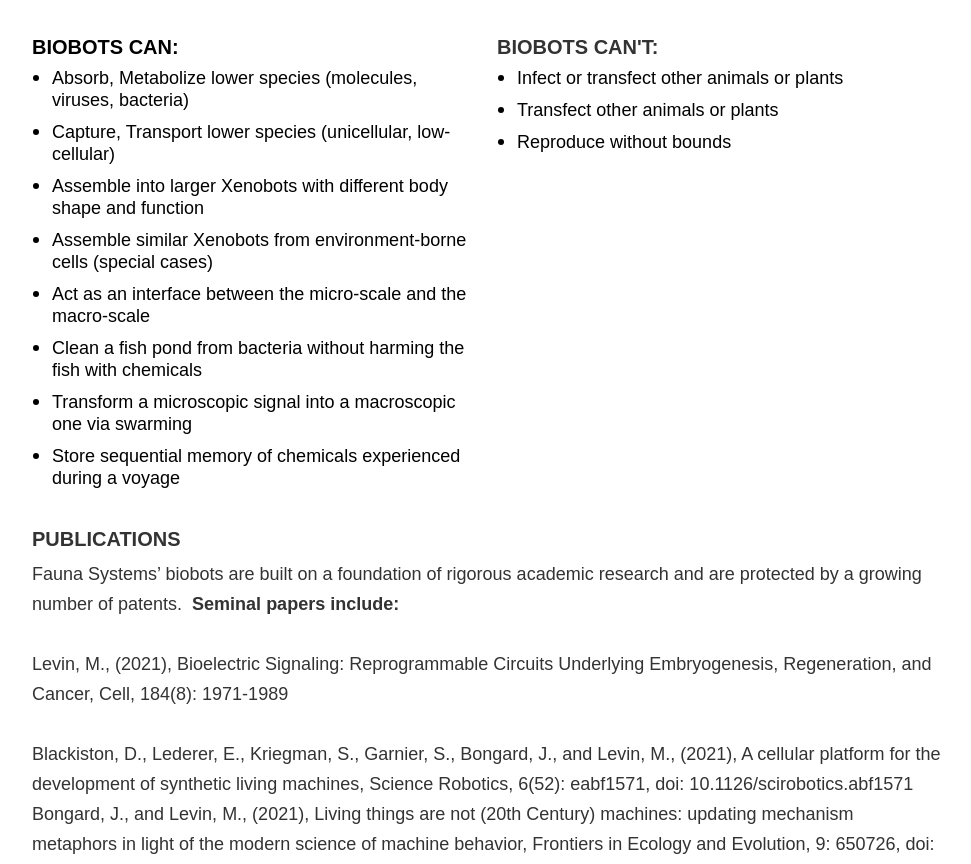
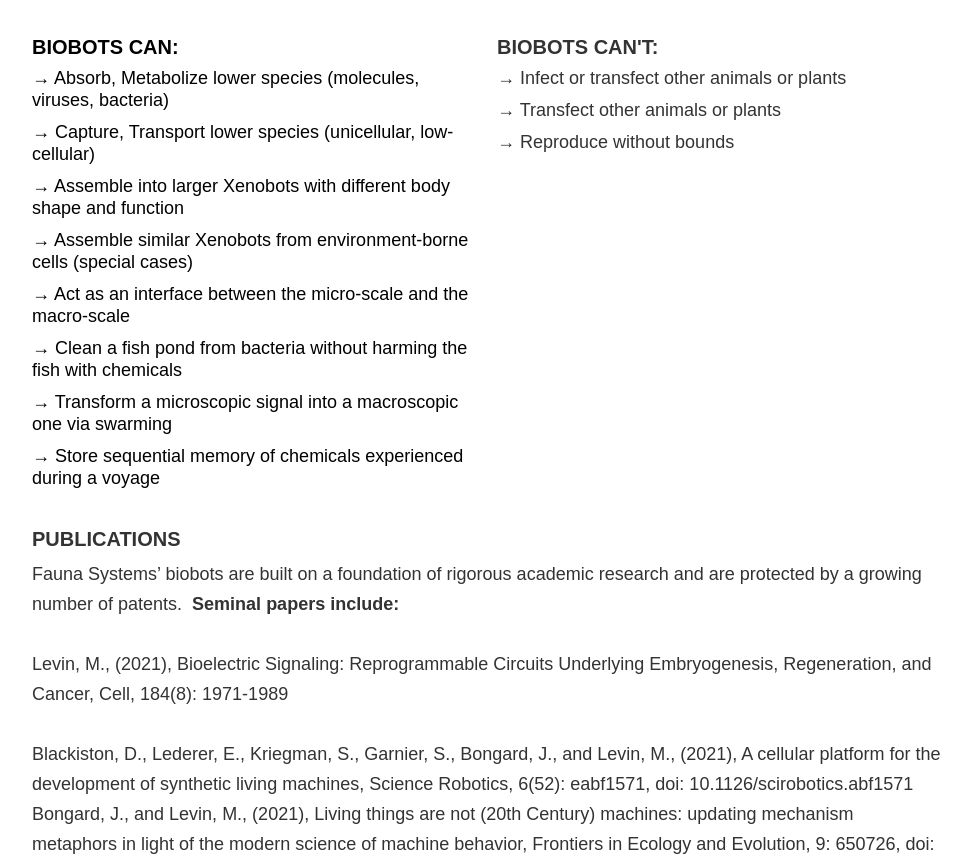
Before and after one commit to behole/Fauna-Systems, a plain HTML site: page index.html in a window 1280 px wide. Shown: the part 3063-3927 px from the top of the page, without its empty margins (153-1124 px from the left). Drawn offline with nearby package versions, Linux system fonts and the light colour scheme.

Commit message:
Update Fauna Systems website files

```diff
--- a/css/fauna-systems-v0-3.webflow.css
+++ b/css/fauna-systems-v0-3.webflow.css
@@ -468,7 +468,7 @@
 }
 
 .can-list-item:hover {
-  color: #0f1;
+  color: #3f9745;
 }
 
 .can-list-item.red:hover {
--- a/index.html
+++ b/index.html
@@ -1,4 +1,4 @@
-<!DOCTYPE html><!--  This site was created in Webflow. https://webflow.com  --><!--  Last Published: Tue Jul 01 2025 15:19:53 GMT+0000 (Coordinated Universal Time)  -->
+<!DOCTYPE html><!--  This site was created in Webflow. https://webflow.com  --><!--  Last Published: Tue Jul 01 2025 17:05:04 GMT+0000 (Coordinated Universal Time)  -->
 <html data-wf-page="685d7a8b691041e7da458b46" data-wf-site="685d7a8b691041e7da458b3d">
 <head>
   <meta charset="utf-8">
@@ -231,46 +231,20 @@
       <div class="can-cant">
         <div class="cans">
           <h1 class="h-2">Biobots Can:</h1>
-          <ul role="list" class="list">
-            <li>
-              <p class="can-list-item">Absorb, Metabolize lower species (molecules, viruses, bacteria)</p>
-            </li>
-            <li>
-              <p class="can-list-item">Capture, Transport lower species (unicellular, low-cellular)</p>
-            </li>
-            <li>
-              <p class="can-list-item">Assemble into larger Xenobots with different body shape and function</p>
-            </li>
-            <li>
-              <p class="can-list-item">Assemble similar Xenobots from environment-borne cells (special cases)</p>
-            </li>
-            <li>
-              <p class="can-list-item">Act as an interface between the micro-scale and the macro-scale</p>
-            </li>
-            <li>
-              <p class="can-list-item">Clean a fish pond from bacteria without harming the fish with chemicals</p>
-            </li>
-            <li>
-              <p class="can-list-item">Transform a microscopic signal into a macroscopic one via swarming</p>
-            </li>
-            <li>
-              <p class="can-list-item">Store sequential memory of chemicals experienced during a voyage</p>
-            </li>
-          </ul>
+          <p class="can-list-item">→ Absorb, Metabolize lower species (molecules, viruses, bacteria)</p>
+          <p class="can-list-item">→ Capture, Transport lower species (unicellular, low-cellular)</p>
+          <p class="can-list-item">→ Assemble into larger Xenobots with different body shape and function</p>
+          <p class="can-list-item">→ Assemble similar Xenobots from environment-borne cells (special cases)</p>
+          <p class="can-list-item">→ Act as an interface between the micro-scale and the macro-scale</p>
+          <p class="can-list-item">→ Clean a fish pond from bacteria without harming the fish with chemicals</p>
+          <p class="can-list-item">→ Transform a microscopic signal into a macroscopic one via swarming</p>
+          <p class="can-list-item">→ Store sequential memory of chemicals experienced during a voyage</p>
         </div>
         <div class="cants">
           <h1 class="h-2">Biobots Can&#x27;t:</h1>
-          <ul role="list" class="list">
-            <li>
-              <p class="can-list-item red">Infect or transfect other animals or plants</p>
-            </li>
-            <li>
-              <p class="can-list-item red">Transfect other animals or plants</p>
-            </li>
-            <li>
-              <p class="can-list-item red">Reproduce without bounds</p>
-            </li>
-          </ul>
+          <p class="can-list-item red">→ Infect or transfect other animals or plants</p>
+          <p class="can-list-item red">→ Transfect other animals or plants</p>
+          <p class="can-list-item red">→ Reproduce without bounds</p>
         </div>
       </div>
       <div class="publications">
```
Also changed, not shown: 1 other file.
